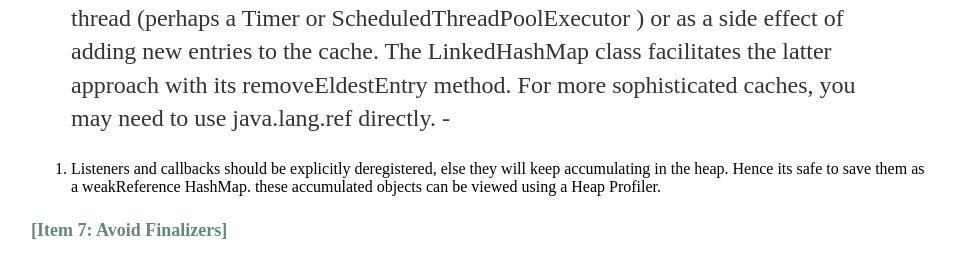
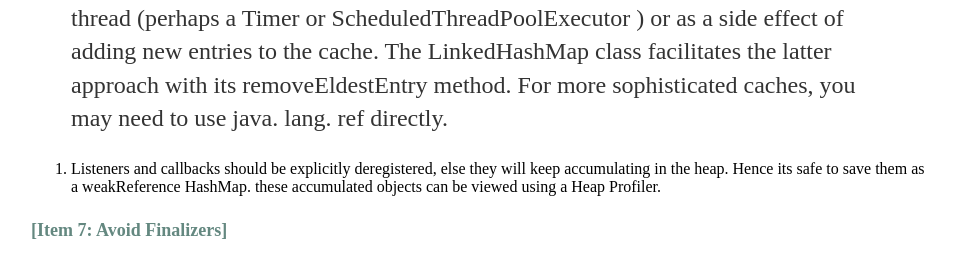
Before and after one commit to jainshailesh/Raveesh.github.io, a Jekyll site: the page built from _posts/2016-10-05-Essence-of-effective-java.md.md, in a window 1280 px wide and 900 px high, scrolled down 1715 px. Shown: the part 625-890 px from the top of the window, without its empty margins (161-1116 px from the left). Built offline with Jekyll 4.4.1, drawn with Linux system fonts in a browser that asks for light colours; some of the changed text lies outside the part shown.

Commit message:
Formatting changes

````diff
--- a/_posts/2016-10-05-Essence-of-effective-java.md.md
+++ b/_posts/2016-10-05-Essence-of-effective-java.md.md
@@ -117,8 +117,8 @@
 > into disuse. This can be done by a background thread (perhaps a Timer or ScheduledThreadPoolExecutor )
 > or as a side effect of adding new entries to the cache. The LinkedHashMap class facilitates the
 > latter approach with its removeEldestEntry method. For more sophisticated caches, you may need
-> to use java.lang.ref directly.
--
+> to use java. lang. ref directly.
+
 
 5. Listeners and callbacks should be explicitly deregistered, else they will keep accumulating in the heap. Hence its safe to save them as a weakReference HashMap. these accumulated objects can be viewed using a Heap Profiler.
 
@@ -194,7 +194,9 @@
       vi. If the field is an object reference and this class’s equals method compares the field by recursively invoking equals , recursively invoke hashCode on the field. If a more complex comparison is required, compute a “canonical representation” for this field and invoke hashCode on the canonical representation. If the value of the field is null , return 0 (or some other constant, but 0 is traditional).
       vii. If the field is an array, treat it as if each element were a separate field. That is, compute a hash code for each significant element by applying these rules recursively, and combine these values per step 2.b. If every element in an array field is significant, you can use one of the Arrays.hashCode methods added in release 1.5.
 > b. Combine the hash code c computed in step 2.a into result as follows:
-> ```result = 31 * result + c;
+>
+```
+result = 31 * result + c;
 ```
 > c. Return result .
 > When you are finished writing the hashCode method, ask yourself whether equal instances have equal hash codes. Write unit tests to verify your intuition!
````
